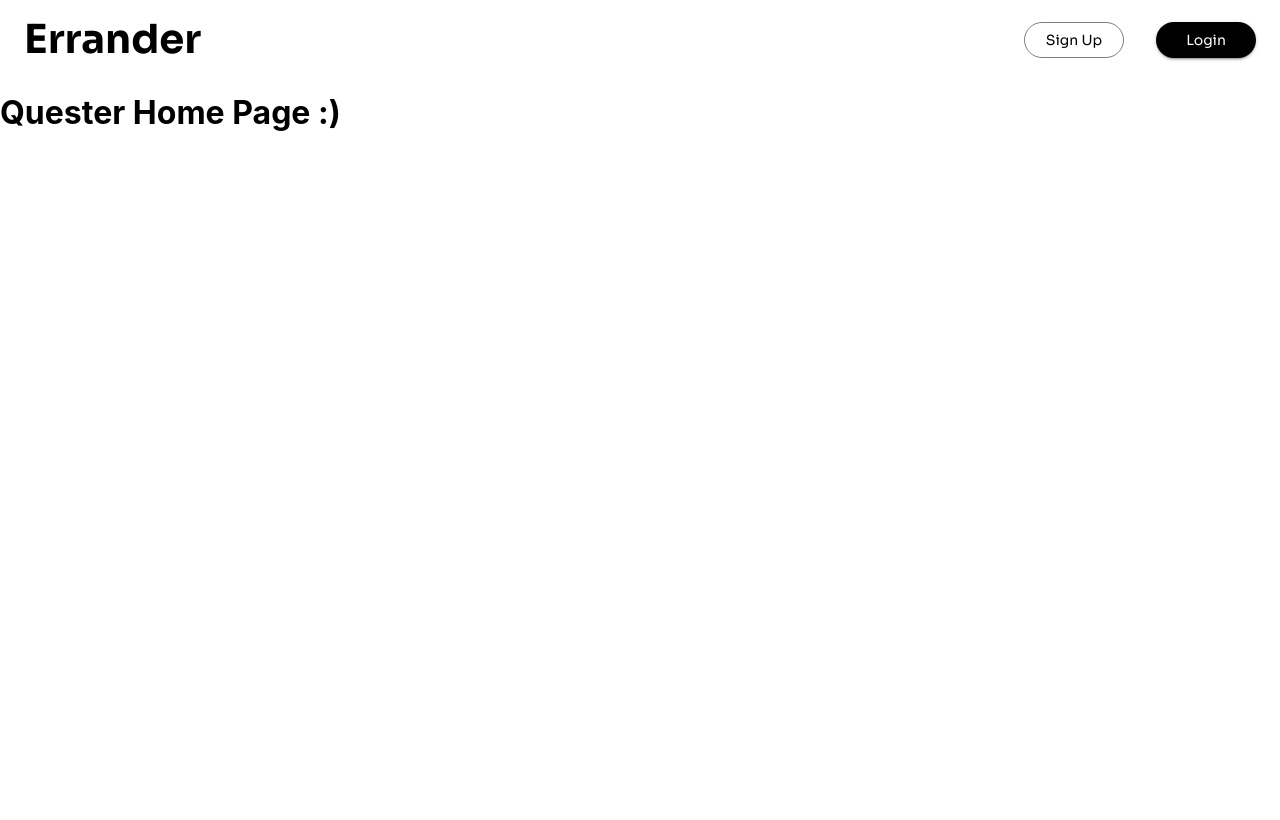
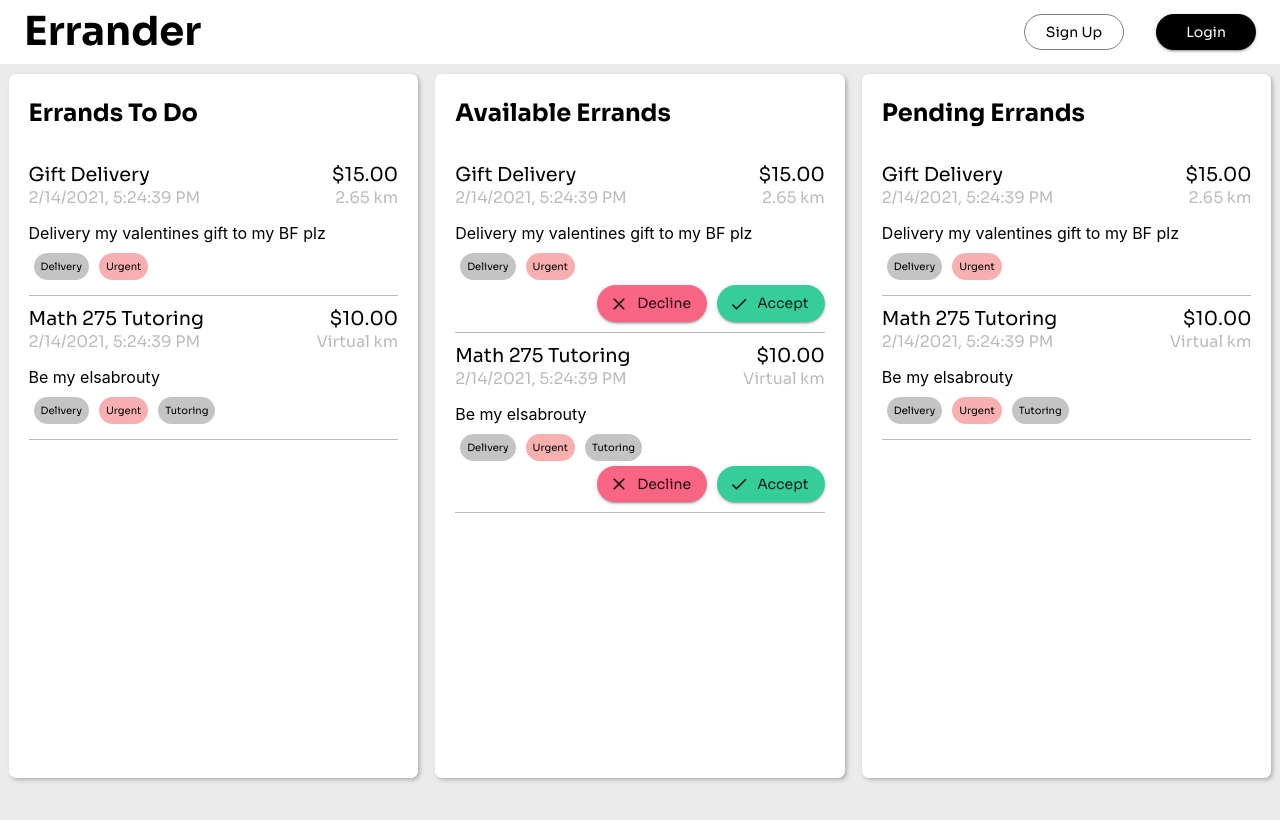
Before and after one commit to harsohailB/CalgaryHacks2021, a React (Create React App) app in the folder frontend/: page /quester in a window 1280 px wide. Shown: the top 820 px of the page. Built offline with nearby package versions, Linux system fonts and the light colour scheme.

Commit message:
create errand cards and quester page

```diff
--- a/frontend/src/components/LandingPage/index.jsx
+++ b/frontend/src/components/LandingPage/index.jsx
@@ -8,7 +8,7 @@ const useStyles = makeStyles((theme) =>
   createStyles({
     root: {
       maxWidth: "100vw",
-      maxHeight: "100vh",
+      height: "88vh",
       padding: "3%",
     },
     instructions: {
--- a/frontend/src/components/Navbar.jsx
+++ b/frontend/src/components/Navbar.jsx
@@ -1,12 +1,13 @@
 import { AppBar, Grid, Toolbar, Typography, Button } from "@material-ui/core";
 import { makeStyles, createStyles } from "@material-ui/core/styles";
+import Link from "@material-ui/core/Link";
 import React from "react";
 
 const useStyles = makeStyles((theme) =>
   createStyles({
     root: {
       flexGrow: 1,
-      marginTop: "1vh",
+      height: "8vh",
       backgroundColor: theme.palette.background.default,
     },
     button: {
@@ -21,10 +22,17 @@ const Navbar = () => {
   return (
     <AppBar position="static" elevation={0} className={classes.root}>
       <Toolbar>
-        <Grid justify="space-between" container>
+        <Grid
+          justify="space-between"
+          container
+          alignItems="center"
+          className={classes.root}
+        >
           <Grid container item xs={3} alignItems="flex-end">
             <Typography variant="h3" color="textPrimary">
-              Errander
+              <Link href="/" lassName={classes.logo}>
+                Errander
+              </Link>
             </Typography>
           </Grid>
 
--- /dev/null
+++ b/frontend/src/components/QuesterHomePage/ErrandsCard.jsx
@@ -0,0 +1,59 @@
+import React from "react";
+import { Grid, Typography } from "@material-ui/core";
+import { makeStyles, createStyles } from "@material-ui/core/styles";
+import Errand from "../shared/Errand";
+
+const useStyles = makeStyles((theme) =>
+  createStyles({
+    root: {
+      height: "100%",
+      boxShadow: "2px 2px 4px rgba(0, 0, 0, 0.25)",
+      borderRadius: "7px",
+      padding: "20px",
+      backgroundColor: theme.palette.background.default,
+    },
+    title: {
+      marginBottom: "20px",
+    },
+  })
+);
+
+const ErrandsCard = ({ title }) => {
+  const classes = useStyles();
+  const available = title === "Available Errands";
+
+  const sampleErrands = [
+    {
+      name: "Gift Delivery",
+      price: 15,
+      startDateTime: null,
+      endDateTime: new Date(),
+      distance: 2.65,
+      description: "Delivery my valentines gift to my BF plz",
+      tags: ["Delivery", "Urgent"],
+    },
+    {
+      name: "Math 275 Tutoring",
+      price: 10,
+      startDateTime: new Date(),
+      endDateTime: new Date(),
+      distance: null,
+      description: "Be my elsabrouty",
+      tags: ["Delivery", "Urgent", "Tutoring"],
+    },
+  ];
+
+  return (
+    <Grid container direction="column" className={classes.root}>
+      <Typography variant="h6" color="textPrimary" className={classes.title}>
+        {title}
+      </Typography>
+
+      {sampleErrands.map((errand) => (
+        <Errand errand={errand} available={available} />
+      ))}
+    </Grid>
+  );
+};
+
+export default ErrandsCard;
--- a/frontend/src/components/QuesterHomePage/index.jsx
+++ b/frontend/src/components/QuesterHomePage/index.jsx
@@ -1,7 +1,43 @@
 import React from "react";
+import { Grid, Typography } from "@material-ui/core";
+import { makeStyles, createStyles } from "@material-ui/core/styles";
+import ErrandsCard from "./ErrandsCard";
+
+const useStyles = makeStyles((theme) =>
+  createStyles({
+    root: {
+      maxWidth: "100vw",
+      height: "90vh",
+      maxHeight: "88vh",
+      marginTop: "10px",
+    },
+    third: {
+      width: "32%",
+    },
+  })
+);
 
 const QuesterHomePage = () => {
-  return <h1>Quester Home Page :)</h1>;
+  const classes = useStyles();
+
+  return (
+    <Grid
+      container
+      direction="row"
+      justify="space-around"
+      className={classes.root}
+    >
+      <Grid item className={classes.third}>
+        <ErrandsCard title="Errands To Do" />
+      </Grid>
+      <Grid item className={classes.third}>
+        <ErrandsCard title="Available Errands" />
+      </Grid>
+      <Grid item className={classes.third}>
+        <ErrandsCard title="Pending Errands" />
+      </Grid>
+    </Grid>
+  );
 };
 
 export default QuesterHomePage;
--- /dev/null
+++ b/frontend/src/components/shared/Errand.jsx
@@ -0,0 +1,115 @@
+import React from "react";
+import { Grid, Typography, Button } from "@material-ui/core";
+import CheckIcon from "@material-ui/icons/Check";
+import ClearIcon from "@material-ui/icons/Clear";
+import { makeStyles, createStyles } from "@material-ui/core/styles";
+
+import formatCurrency from "../../utils/formatCurrency";
+import Tag from "./Tag";
+
+const useStyles = makeStyles((theme) =>
+  createStyles({
+    root: {
+      paddingTop: "10px",
+      paddingBottom: "10px",
+      borderBottom: "1px solid #bbb",
+    },
+    header: {
+      marginBottom: "15px",
+    },
+    title: {
+      fontSize: "1.2em",
+      fontWeight: "normal",
+      margin: "0",
+    },
+    details: {
+      fontSize: "1em",
+      fontWeight: "normal",
+      margin: "0",
+      color: theme.palette.text.secondary,
+    },
+    tags: {
+      marginTop: "5px",
+    },
+    footer: {
+      width: "100%",
+    },
+    acceptButton: {
+      marginLeft: "10px",
+      backgroundColor: "#35CD99",
+      "&:hover": {
+        backgroundColor: "#35CD99",
+        borderColor: "#0062cc",
+        boxShadow: "none",
+      },
+    },
+    declineButton: {
+      marginLeft: "10px",
+      backgroundColor: "#FA6584",
+      "&:hover": {
+        backgroundColor: "#FA6584",
+        borderColor: "#0062cc",
+        boxShadow: "none",
+      },
+    },
+  })
+);
+
+const Errand = ({ errand, available }) => {
+  const classes = useStyles();
+
+  return (
+    <Grid container direction="column" className={classes.root}>
+      <Grid container direction="row" justify="space-between">
+        <p className={classes.title}>{errand.name}</p>
+        <p className={classes.title}>{formatCurrency(errand.price)}</p>
+      </Grid>
+
+      <Grid
+        container
+        direction="row"
+        justify="space-between"
+        className={classes.header}
+      >
+        <p className={classes.details}>{errand.endDateTime.toLocaleString()}</p>
+        <p className={classes.details}>{errand.distance || "Virtual"} km</p>
+      </Grid>
+
+      <Typography variant="p" color="textPrimary">
+        {errand.description}
+      </Typography>
+
+      <Grid container direction="row" className={classes.tags}>
+        {errand.tags.map((tag, index) => (
+          <Tag value={tag} color={index % 2 === 0 ? "#C4C4C4" : "#F8AFAF"} />
+        ))}
+      </Grid>
+
+      {available && (
+        <Grid
+          container
+          direction="row"
+          justify="flex-end"
+          className={classes.footer}
+        >
+          <Button
+            variant="contained"
+            className={classes.declineButton}
+            startIcon={<ClearIcon />}
+          >
+            Decline
+          </Button>
+          <Button
+            variant="contained"
+            className={classes.acceptButton}
+            startIcon={<CheckIcon />}
+          >
+            Accept
+          </Button>
+        </Grid>
+      )}
+    </Grid>
+  );
+};
+
+export default Errand;
--- /dev/null
+++ b/frontend/src/components/shared/Tag.jsx
@@ -0,0 +1,34 @@
+import React from "react";
+import { Grid, Typography } from "@material-ui/core";
+import { makeStyles, createStyles } from "@material-ui/core/styles";
+
+const useStyles = makeStyles((theme, props) =>
+  createStyles({
+    root: {
+      borderRadius: "20px",
+      padding: "7px",
+      margin: "5px",
+    },
+    tagValue: {
+      fontSize: "10px",
+      margin: "0",
+    },
+  })
+);
+
+const Tag = ({ value, color }) => {
+  const classes = useStyles();
+
+  return (
+    <Grid
+      item
+      direction="column"
+      className={classes.root}
+      style={{ backgroundColor: color }}
+    >
+      <p className={classes.tagValue}>{value}</p>
+    </Grid>
+  );
+};
+
+export default Tag;
--- a/frontend/src/index.css
+++ b/frontend/src/index.css
@@ -9,6 +9,7 @@ body {
     sans-serif;
   -webkit-font-smoothing: antialiased;
   -moz-osx-font-smoothing: grayscale;
+  background-color: #ebebeb;
 }
 
 code {
--- a/frontend/src/theme/index.js
+++ b/frontend/src/theme/index.js
@@ -14,6 +14,7 @@ const theme = createMuiTheme({
     },
     background: {
       default: "#FFFFFF",
+      secondary: "#EBEBEB",
     },
   },
   typography: {
@@ -33,6 +34,13 @@ const theme = createMuiTheme({
     h5: {
       fontSize: "1.5em",
       fontWeight: "lighter",
+    },
+    h6: {
+      fontSize: "1.5em",
+      fontWeight: "bold",
+    },
+    h7: {
+      fontSize: "1.3em",
     },
     p: {
       fontSize: "1em",
--- /dev/null
+++ b/frontend/src/utils/formatCurrency.js
@@ -0,0 +1,16 @@
+const formatCurrency = (amount) => {
+  let currencyString =
+    "$" +
+    amount
+      .toFixed(2)
+      .toString()
+      .replace(/\B(?=(\d{3})+(?!\d))/g, ",");
+
+  if (amount < 0) {
+    currencyString = currencyString.replace("$-", "-$");
+  }
+
+  return currencyString;
+};
+
+export default formatCurrency;
```
Also changed, not shown: frontend/src/components/index.jsx (deleted).
